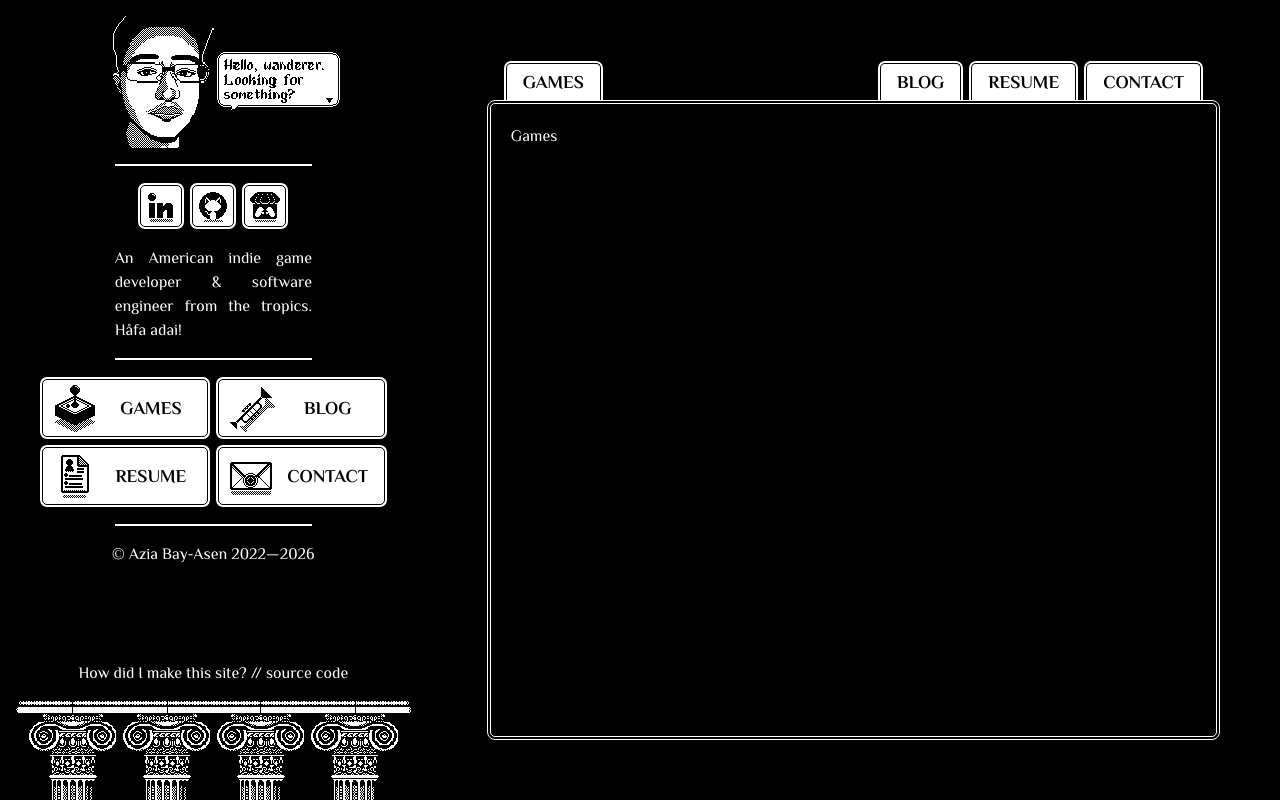
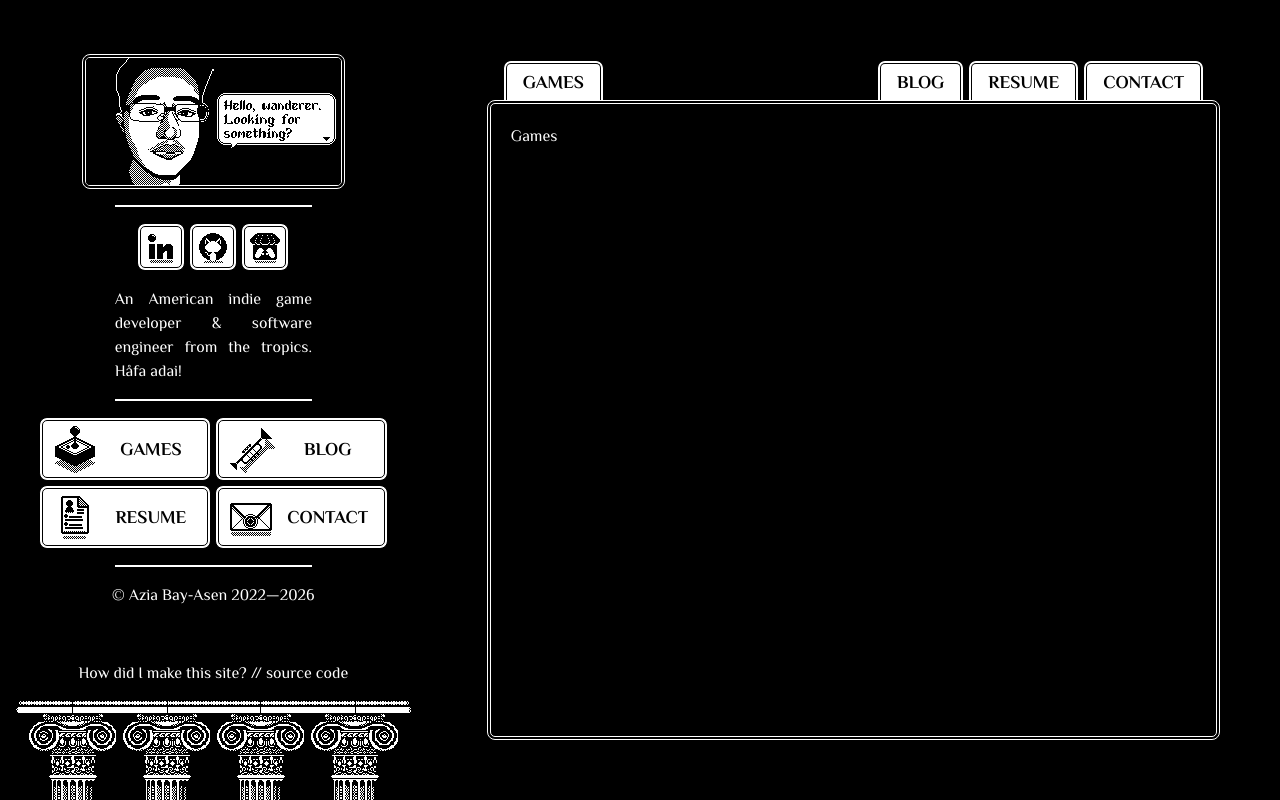
Before and after one commit to Azia-Bay/aziabay.com, a Next.js app: page / in a window 1280 px wide. Built offline with nearby package versions, Linux system fonts and the light colour scheme.

Commit message:
chore: add border & margin to headshot

```diff
--- a/src/components/layout/sidebar/sidebar.tsx
+++ b/src/components/layout/sidebar/sidebar.tsx
@@ -22,7 +22,7 @@ type SidebarProps = {
 export default function Sidebar({ onTabChange }: SidebarProps) {
   return (
     <div className="w-1/3 h-screen p-4 pb-0 flex flex-col items-center gap-4">
-      <Image className="cursor-pointer w-2/3 h-auto pixelated" src="sidebar/headshot.gif" alt="A 1-bit (black & white) pixel art headshot of Azia Bay-Asen. He wears rectangular glasses." width={0} height={0} unoptimized loading="eager" />
+      <Image className="cursor-pointer w-2/3 mt-auto h-auto rounded-lg border-4 border-foreground border-double pixelated" src="sidebar/headshot.gif" alt="A 1-bit (black & white) pixel art headshot of Azia Bay-Asen. He wears rectangular glasses." width={0} height={0} unoptimized loading="eager" />
 
       <Divider />
 
```
